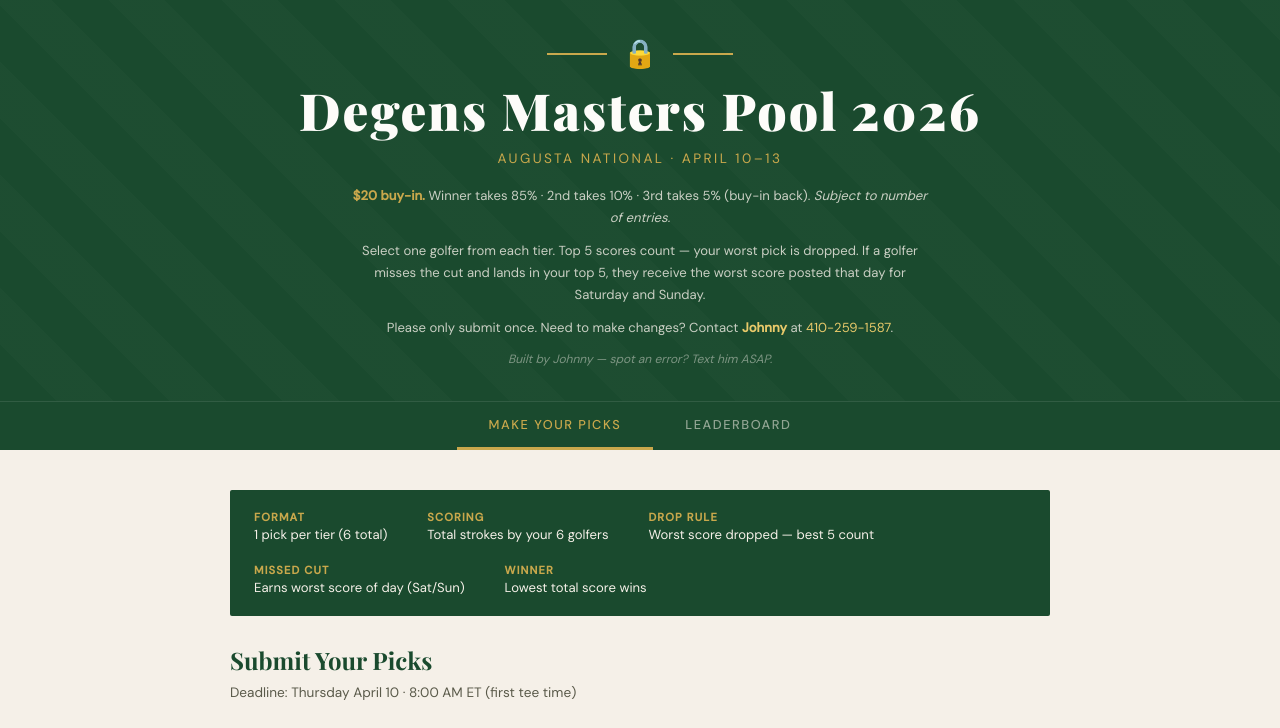
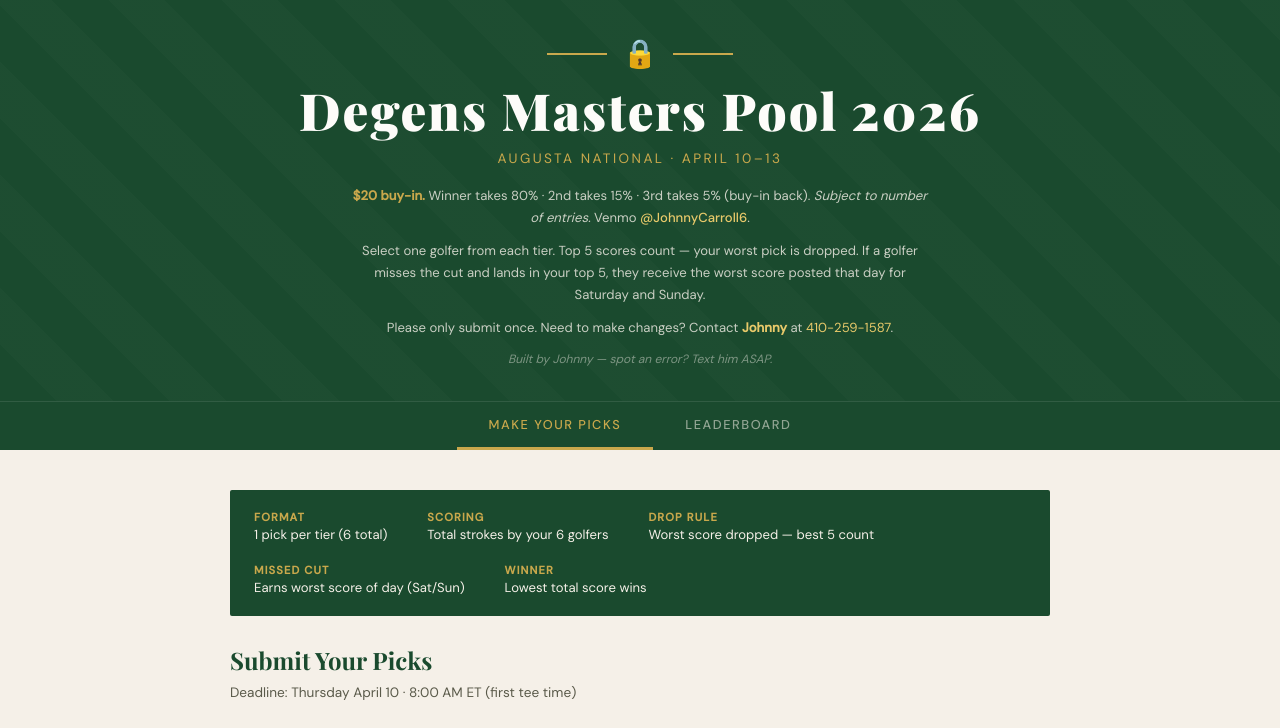
Before and after one commit to jcarroll6/masters-pool-2026, a plain HTML site: page index.html in a window 1280 px wide. Shown: the top 728 px of the page. Drawn offline with nearby package versions, Linux system fonts and the light colour scheme.

Commit message:
Update index.html

```diff
--- a/index.html
+++ b/index.html
@@ -417,9 +417,10 @@
  <div class="subtitle">Augusta National · April 10–13</div>
   <div style="max-width:580px;margin:18px auto 0;font-size:0.82rem;line-height:1.7;color:rgba(245,240,232,0.8);position:relative;">
     <p style="margin-bottom:10px;">
-      <strong style="color:var(--gold);">$20 buy-in.</strong>
-      Winner takes 85% · 2nd takes 10% · 3rd takes 5% (buy-in back).
+  <strong style="color:var(--gold);">$20 buy-in.</strong>
+      Winner takes 80% · 2nd takes 15% · 3rd takes 5% (buy-in back).
       <em>Subject to number of entries.</em>
+      Venmo <a href="https://venmo.com/JohnnyCarroll6" target="_blank" style="color:var(--gold-light);text-decoration:none;font-weight:500;">@JohnnyCarroll6</a>.
     </p>
     <p style="margin-bottom:10px;">
       Select one golfer from each tier. Top 5 scores count — your worst pick is dropped.
```
